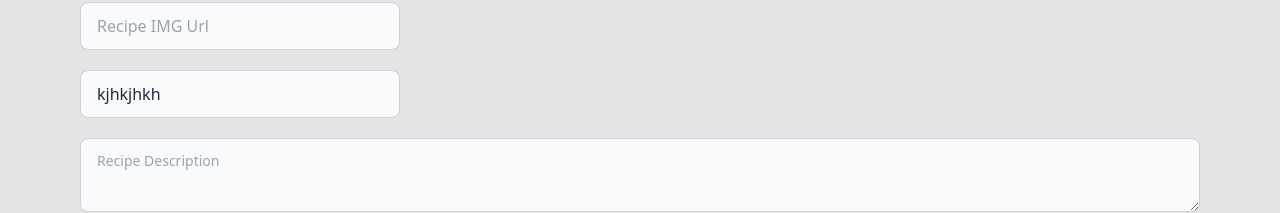
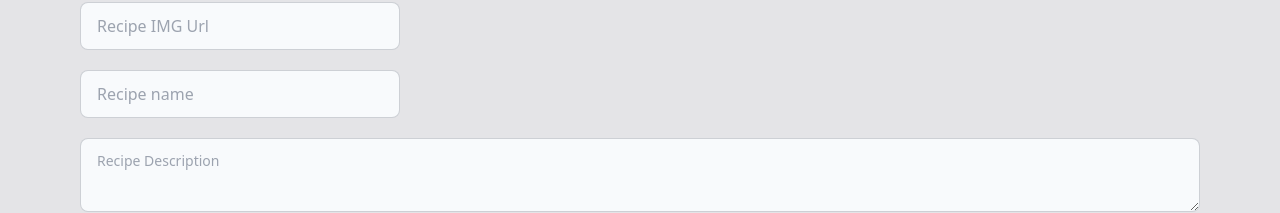
Before and after one commit to MohammadAyaanNoor/recipe_app_react, a React (Vite) app: page /create in a window 1280 px wide. Shown: the part 246-459 px from the top of the page. Built offline with nearby package versions, Linux system fonts and the light colour scheme.

Commit message:
completed

```diff
--- a/src/components/Create.jsx
+++ b/src/components/Create.jsx
@@ -1,9 +1,8 @@
-import React, { useContext, useState } from 'react'
-import { recipecontext } from '../contexts/RecipeContext'
+import React, {  useState } from 'react'
 import { useNavigate } from 'react-router-dom'
 import { nanoid } from 'nanoid'
 import { toast } from 'react-toastify'
-import { useDispatch, useSelector } from 'react-redux'
+import { useDispatch } from 'react-redux'
 import { asyncadd } from '../store/actions/recipeAction'
 
 
@@ -18,7 +17,7 @@ const Create = () => {
     const dispatch = useDispatch()
 
     const [imageURL, setimageURL] = useState("")
-    const [recipename, setrecipename] = useState("kjhkjhkh")
+    const [recipename, setrecipename] = useState("")
     const [description, setdescription] = useState("")
     const [ingredients, setingredients] = useState("");
     const [instructions, setinstructions] = useState("");
--- a/src/components/Update.jsx
+++ b/src/components/Update.jsx
@@ -1,5 +1,5 @@
-import React, { useContext, useState } from 'react'
-import { recipecontext } from '../contexts/RecipeContext'
+import React, { useState } from 'react'
+
 import { useNavigate, useParams } from 'react-router-dom'
 import { toast } from 'react-toastify'
 import { useDispatch, useSelector } from 'react-redux';
```
Also changed, not shown: src/components/Details.jsx (+0 -13 lines), src/components/Recipes.jsx (+1 -6 lines).
